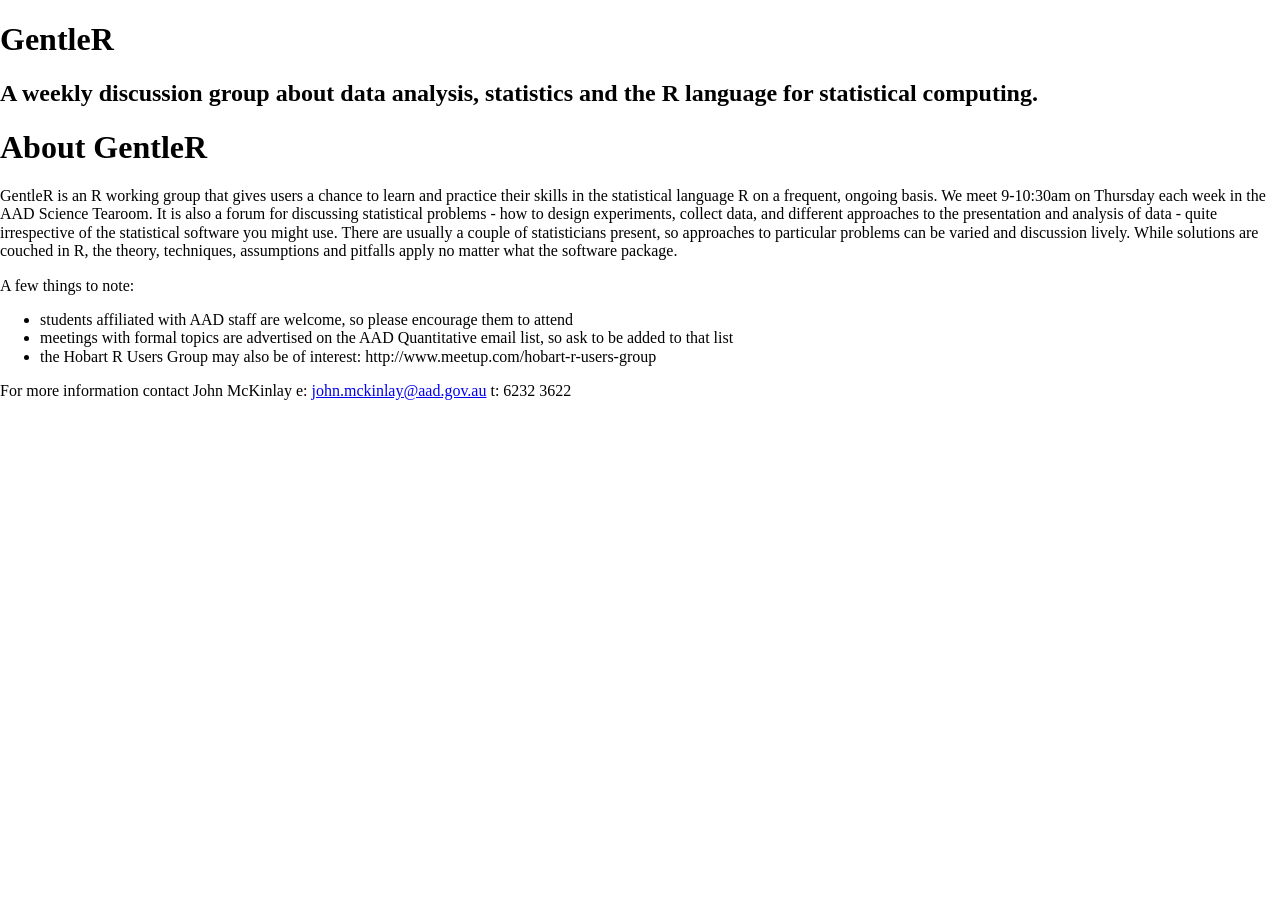
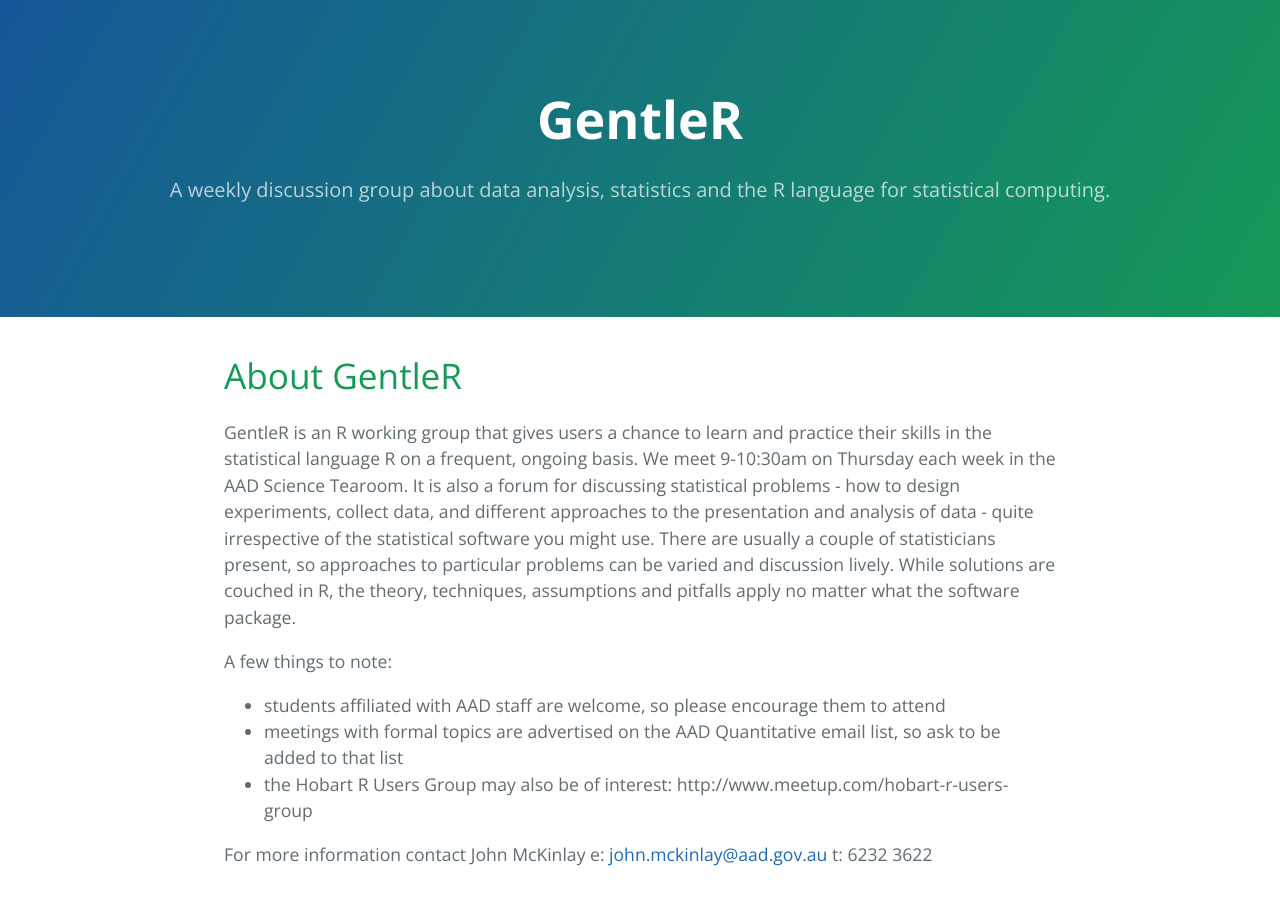
Before and after one commit to AustralianAntarcticDataCentre/GentleR, a Jekyll site: the page built from About/index.md, in a window 1280 px wide. Built offline with Jekyll 4.4.1, drawn with Linux system fonts in a browser that asks for light colours; nearby versions of some CDN libraries; library files that are not in the unit come from our copies; Markdown is read by kramdown in place of the engine named in the settings.

Commit message:
Updated CSS to be relative to the site root and changed about.md name

```diff
--- a/_layouts/default.html
+++ b/_layouts/default.html
@@ -4,10 +4,10 @@
     <meta charset="UTF-8">
     <title>{{ site.name }}</title>
     <meta name="viewport" content="width=device-width, initial-scale=1">
-    <link rel="stylesheet" type="text/css" href="stylesheets/normalize.css" media="screen">
+    <link rel="stylesheet" type="text/css" href="{{ site.baseurl }}/stylesheets/normalize.css" media="screen">
     <link href='http://fonts.googleapis.com/css?family=Open+Sans:400,700' rel='stylesheet' type='text/css'>
-    <link rel="stylesheet" type="text/css" href="stylesheets/stylesheet.css" media="screen">
-    <link rel="stylesheet" type="text/css" href="stylesheets/github-light.css" media="screen">
+    <link rel="stylesheet" type="text/css" href="{{ site.baseurl }}/stylesheets/stylesheet.css" media="screen">
+    <link rel="stylesheet" type="text/css" href="{{ site.baseurl }}/stylesheets/github-light.css" media="screen">
   </head>
   <body>
     <section class="page-header">
```
Also changed, not shown: About/index.md (renamed from About/about.md).
